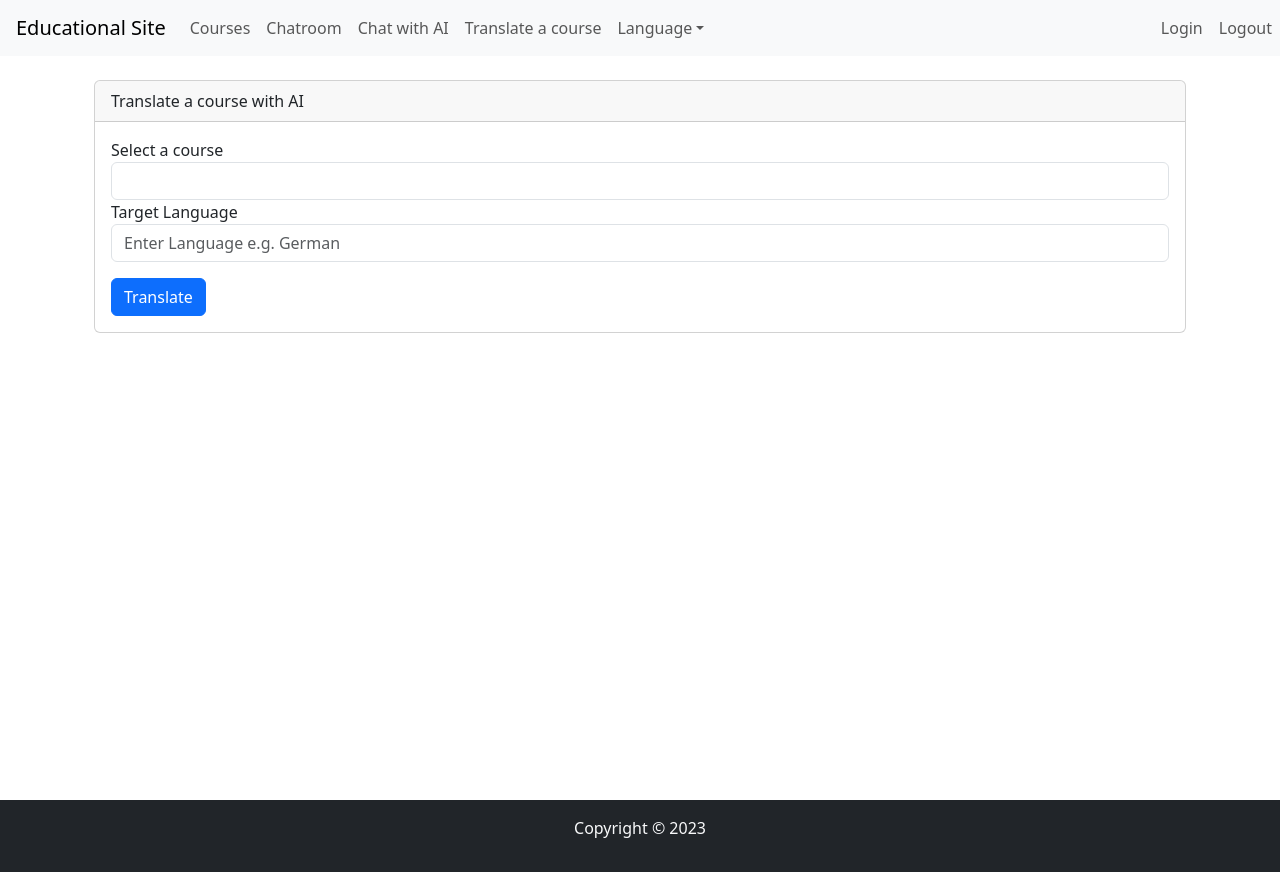
After one commit to RobinJahn/iTutor, a Spring app: page /aiTranslate in a window 1280 px wide. The commit adds this page. Run offline with Thymeleaf, Linux system fonts and the light colour scheme; the template is opened without the code that fills it, so the values that code supplies are empty; some of the project's set-up classes (security, data sources, template engines, error pages and the like) are left out, and stand-ins take their place; some libraries are stand-ins or nearby versions.

Commit message:
Implemented course translation via ai

```diff
--- a/src/main/java/com/example/itutor/domain/AiMessages.java
+++ b/src/main/java/com/example/itutor/domain/AiMessages.java
@@ -19,7 +19,7 @@ public class AiMessages {
     private Long id;
 
     @ElementCollection
-    @Column(length = 1000)
+    @Column(length = 10000)
     private List<String> messages = new ArrayList<>();
 
     @OneToOne
--- a/src/main/java/com/example/itutor/service/CourseServiceI.java
+++ b/src/main/java/com/example/itutor/service/CourseServiceI.java
@@ -9,6 +9,7 @@ import java.util.Optional;
 
 public interface CourseServiceI {
 
+    List<Course> getAllCourses();
     Page<Course> getAllCourses(Pageable pageable);
     Optional<Course> getCourseById(Long id);
     Course createCourse(Course course);
--- a/src/main/java/com/example/itutor/service/UserServiceI.java
+++ b/src/main/java/com/example/itutor/service/UserServiceI.java
@@ -24,4 +24,6 @@ public interface UserServiceI {
 
 	User findByUsername(String username);
 
+	User getCurrentUser();
+
 }
--- a/src/main/java/com/example/itutor/service/impl/CourseServiceImpl.java
+++ b/src/main/java/com/example/itutor/service/impl/CourseServiceImpl.java
@@ -17,6 +17,12 @@ public class CourseServiceImpl implements CourseServiceI {
     public CourseServiceImpl(CourseRepository courseRepository) {
         this.courseRepository = courseRepository;
     }
+
+    @Override
+    public List<Course> getAllCourses() {
+        return courseRepository.findAll();
+    }
+
     @Override
     public Page<Course> getAllCourses(Pageable pageable) {
         return courseRepository.findAll(pageable);
--- a/src/main/resources/messages.properties
+++ b/src/main/resources/messages.properties
@@ -2,6 +2,12 @@ app.title=Educational Site
 navbar.courses=Courses
 navbar.chat=Chatroom
 navbar.ai=Chat with AI
+navbar.ai.translate=Translate a course
+ai.translateHeading=Translate a course with AI
+ai.selectCourse=Select a course
+ai.targetLanguage=Target Language
+ai.enterLanguage=Enter Language e.g. German
+ai.translate=Translate
 navbar.language=Language
 navbar.language.english=English
 navbar.language.german=German
--- a/src/main/resources/templates/ai.html
+++ b/src/main/resources/templates/ai.html
@@ -33,7 +33,7 @@
             <div class="card-body">
                 <th:block th:each="message, iterStat : ${aiMessages}">
                     <div class="d-flex " th:classappend="${iterStat.even} ? 'flex-row-reverse' : 'flex-row'">
-                        <div class="col-8 col-md-auto" >
+                        <div class="col-8" >
                             <div th:class="'message-bubble ' + (${iterStat.even} ? 'system-message' : 'user-message')"
                                  th:text="${message}">
                                 Message content
@@ -58,6 +58,7 @@
                         <div class="col text-right">
                             <button type="button" class="btn btn-danger mt-2" onclick="location.href='/ai/delete'" th:text="#{ai.restart}">Restart Chat</button>
                         </div>
+                    </div>
                 </form>
             </div>
         </div>
--- /dev/null
+++ b/src/main/resources/templates/aiTranslate.html
@@ -0,0 +1,36 @@
+<!DOCTYPE html>
+<html layout:decorate="~{layout}" xmlns:layout="http://www.w3.org/1999/xhtml">
+<head>
+    <meta charset="UTF-8"/>
+
+</head>
+
+<body>
+<section layout:fragment="mybody">
+    <div class="container mt-4">
+        <div class="card">
+            <div class="card-header" th:text="#{ai.translateHeading}">Translate a course with AI</div>
+            <div class="card-body">
+                <form th:action="@{/aiTranslate}" method="post">
+                    <div class="form-group">
+                        <label for="selectedCourse" th:text="#{ai.selectCourse}">Select Course:</label>
+                        <select class="form-control" id="selectedCourse" name="selectedCourse">
+                            <!-- Iterate over the courses and add them as options -->
+                            <th:block th:each="course : ${courses}">
+                                <option th:value="${course.courseId}" th:text="${course.title}">Course Title</option>
+                            </th:block>
+                        </select>
+                    </div>
+                    <div class="form-group">
+                        <label for="targetLanguage" th:text="#{ai.targetLanguage}">Target Language:</label>
+                        <input type="text" class="form-control" id="targetLanguage" name="targetLanguage" th:placeholder="#{ai.enterLanguage}">
+                    </div>
+                    <button type="submit" class="btn btn-primary mt-3" th:text="#{ai.translate}">Translate</button>
+                </form>
+
+            </div>
+        </div>
+    </div>
+</section>
+</body>
+</html>
--- a/src/main/resources/templates/fragments/header.html
+++ b/src/main/resources/templates/fragments/header.html
@@ -20,6 +20,9 @@
 				</li>
 				<li class="nav-item active">
 					<a class="nav-link" th:href="@{/ai}" th:text="#{navbar.ai}">Chat with AI</a>
+				</li>
+				<li class="nav-item active">
+					<a class="nav-link" th:href="@{/aiTranslate}" th:text="#{navbar.ai.translate}">Translate a course</a>
 				</li>
 				<li class="nav-item dropdown">
 					<a class="nav-link dropdown-toggle" href="#" th:text="#{navbar.language}" id="navbarDropdown" role="button"
```
Also changed, not shown: src/main/java/com/example/itutor/controller/AIController.java (+48 -15 lines), src/main/java/com/example/itutor/domain/Content.java (+15 -0 lines), src/main/java/com/example/itutor/domain/Course.java (+11 -0 lines), src/main/java/com/example/itutor/service/impl/OpenAIService.java (+11 -1 lines), src/main/java/com/example/itutor/service/impl/UserServiceImpl.java (+21 -0 lines).
